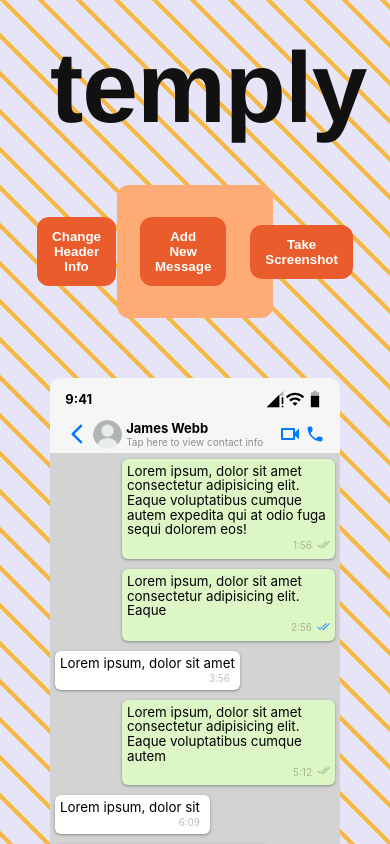
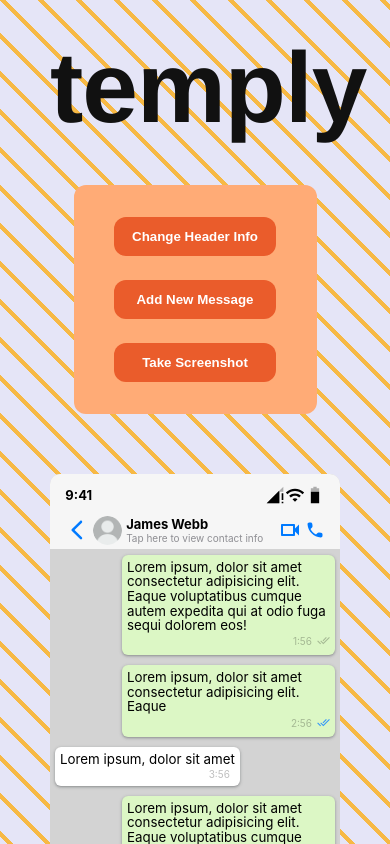
Before and after one commit to rohilsaraf97/chat-generator, a React (Create React App) app: page / in a window 390 px wide. Shown: the top 844 px of the page. Built offline with nearby package versions, Linux system fonts and the light colour scheme.

Commit message:
fix: make input responsive

```diff
--- a/src/components/chatScreen/Userinput.css
+++ b/src/components/chatScreen/Userinput.css
@@ -61,3 +61,15 @@
   cursor: pointer;
   text-align: center;
 }
+
+@media only screen and (max-width: 800px) {
+  .user-input__button {
+    width: 80%;
+  }
+  .user-input__buttons {
+    flex-direction: column;
+  }
+  .user-input {
+    width: 70%;
+  }
+}
```
